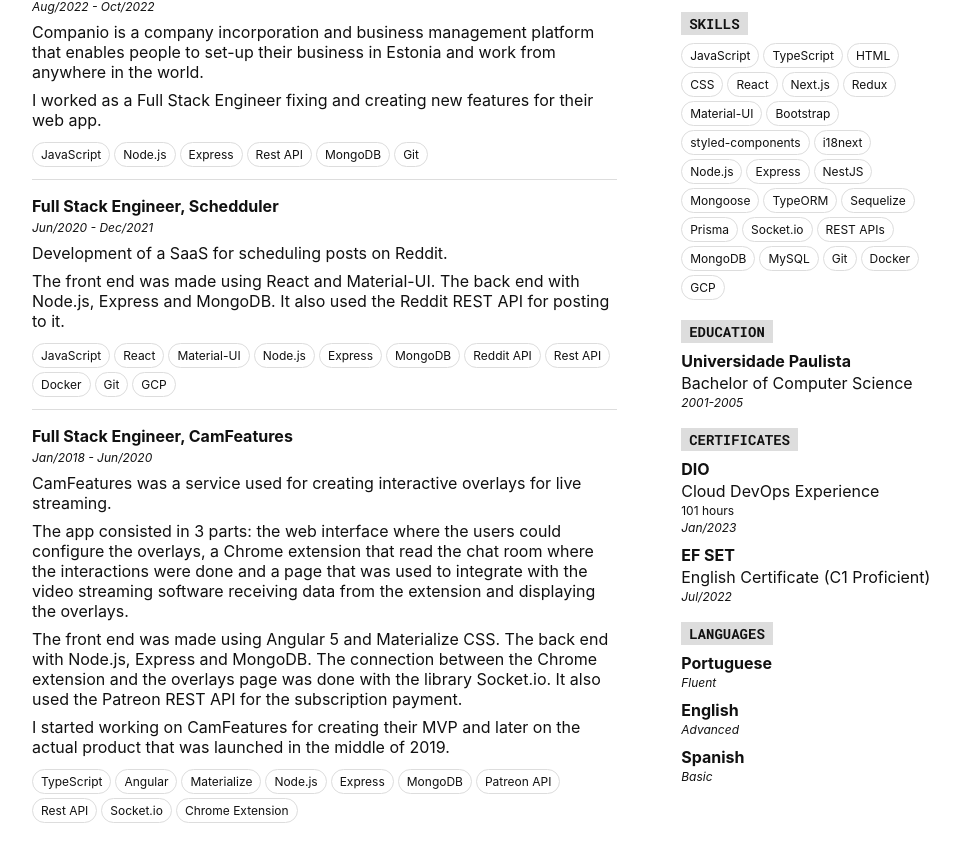
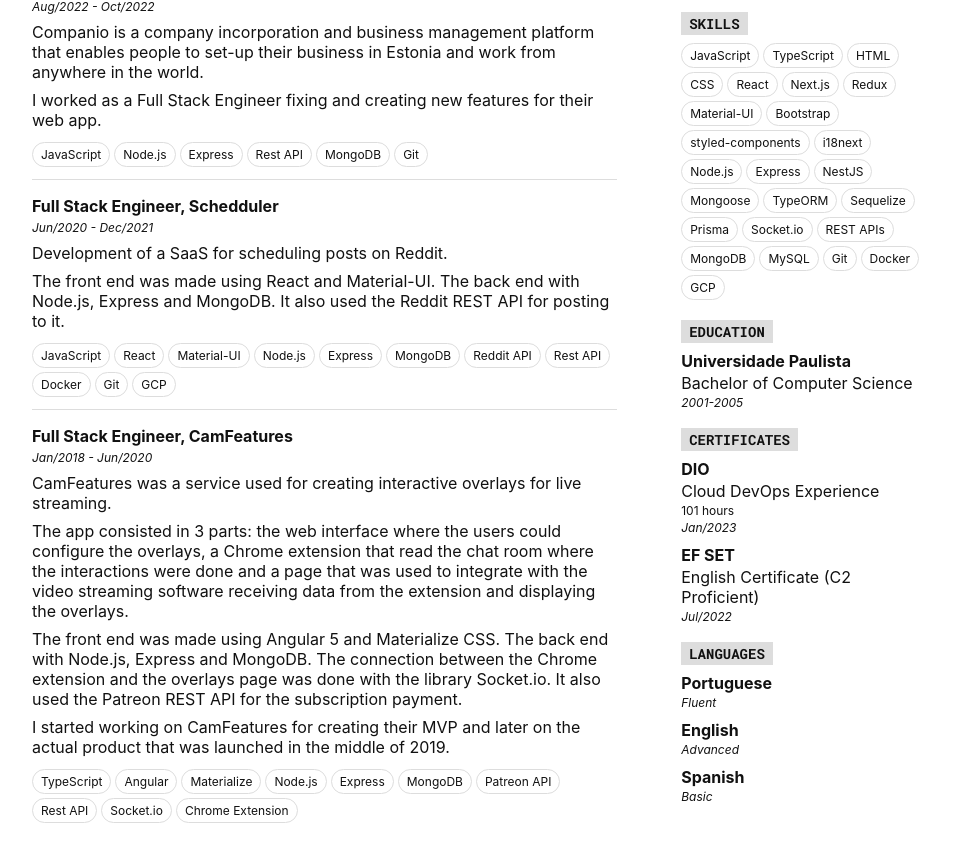
Before and after one commit to adrianosingolani/adrianosingolani.github.io, a React (Vite) app: page / in a window 1280 px wide. Shown: the part 406-1265 px from the top of the page, without its empty margins (158-1118 px from the left). Built offline with nearby package versions, Linux system fonts and the light colour scheme.

Commit message:
Revert "english certificate title fix"
This reverts commit e7893ac8eb0778755125fda4cbbfd34fd33b49c8.

```diff
--- a/src/components/Certificates.jsx
+++ b/src/components/Certificates.jsx
@@ -46,8 +46,8 @@
     date: 'Jan/2023'
   },
   {
-    school: 'EF SET',
-    course: `English Certificate (C1 Proficient)`,
+    school: 'EF SET ',
+    course: `English Certificate (C2 Proficient)`,
     link: 'https://www.efset.org/cert/Zopqyx',
     date: 'Jul/2022'
   }
```
